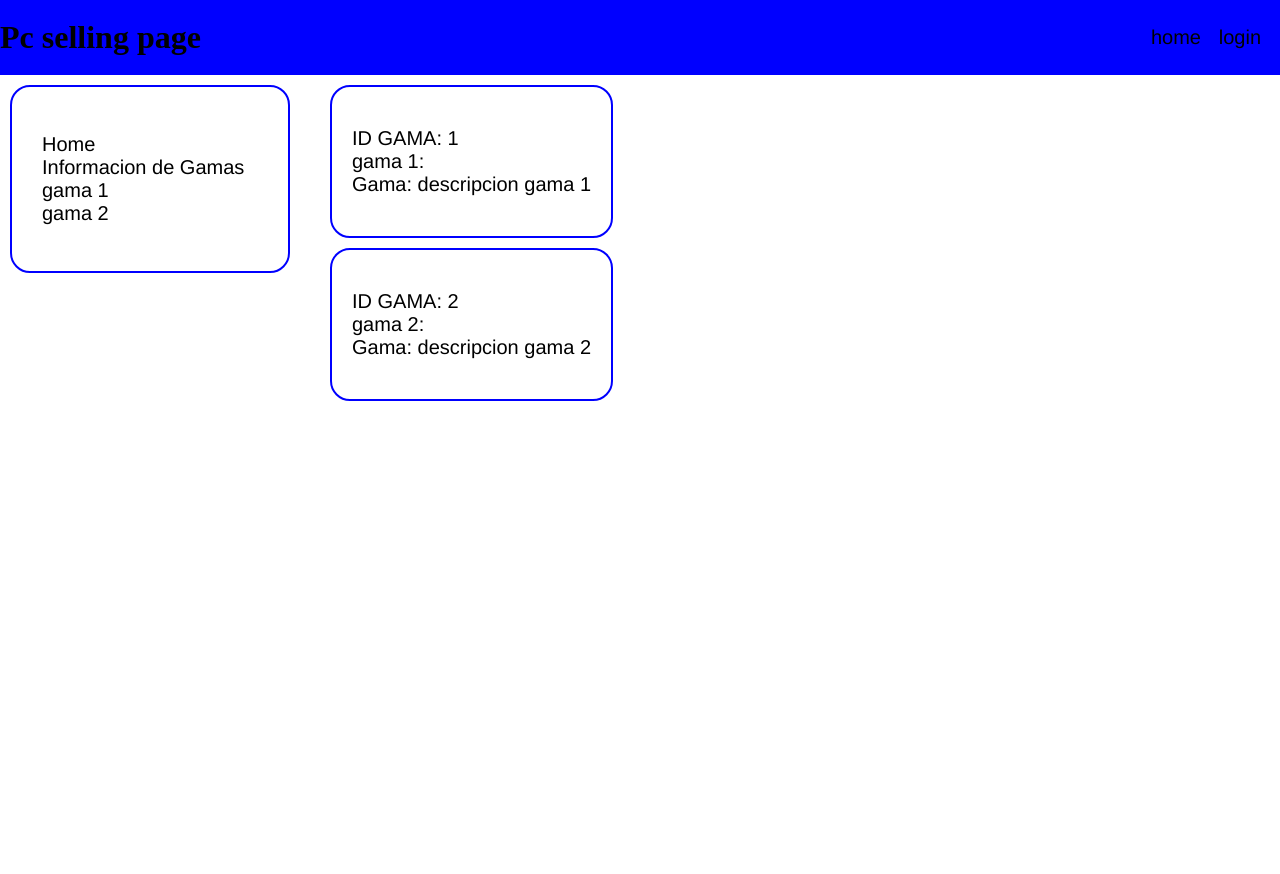
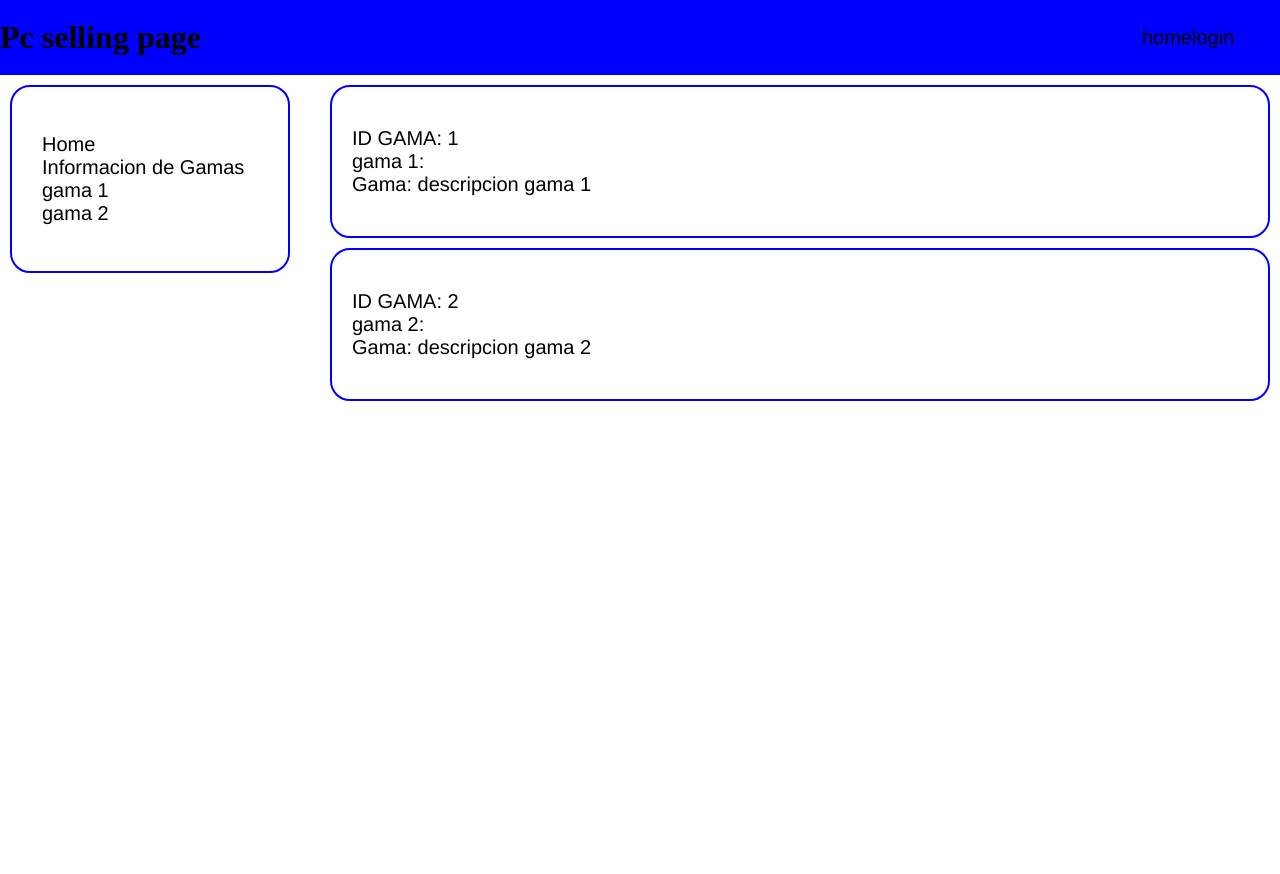
Before and after one commit to BautistaSerqueiraFucile/TPE-WEB2, a PHP site: page /gamas in a window 1280 px wide. Shown: the top 874 px of the page. Run offline with PHP 8.4, Linux system fonts and the light colour scheme; data comes from the database, SQL or seed files in the repository.

Commit message:
Editado css del section

```diff
--- a/css/style.css
+++ b/css/style.css
@@ -20,11 +20,15 @@ a{
     font-family:'Franklin Gothic Medium', 'Arial Narrow', Arial, sans-serif
 }
 
+section{
+    width: 100%;
+}
+
 /* Inicio estilo pagina Home */
 
 nav{
     display: flex;
-    justify-content: space-around;
+    justify-content: space-arou nd;
     width: 10%;
     margin-right: 10px;
 }
```
Also changed, not shown: templates_c/4c517902300eda7d700bcd35ad7c5a652cb5003f_0.file.pc_viewByGama.tpl.php (+5 -5 lines).
